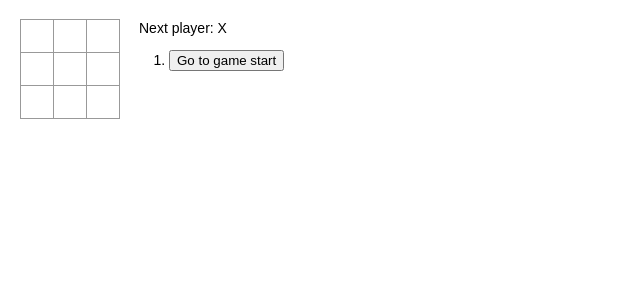
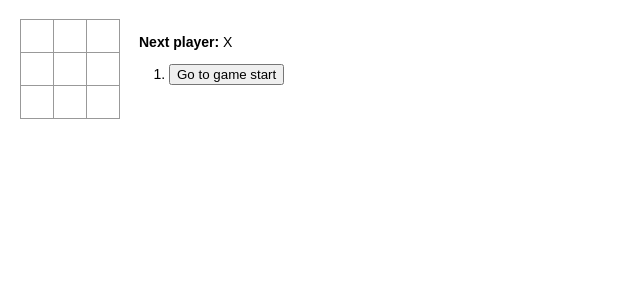
Before and after one commit to jgomesmv/ReactSinglePageApplication, a React (Create React App) app: page /game in a window 1280 px wide. Shown: the top 300 px of the page, without its empty margins (0-640 px from the left). Built offline with nearby package versions, Linux system fonts and the light colour scheme.

Commit message:
improve game status logic

```diff
--- a/src/app/pages/game/game.page.jsx
+++ b/src/app/pages/game/game.page.jsx
@@ -76,19 +76,26 @@ export default class GamePage extends Component {
     });
   }
 
+  getStatus(winner) {
+    let statusLabel;
+    let status;
+    if (winner) {
+      statusLabel = "Winner: ";
+      status = winner;
+    } else {
+      statusLabel = "Next player: "
+      status = (this.state.xIsNext ? 'X' : 'O');
+    }
+
+    return { label: statusLabel, value: status};
+  }
+
   render () {
     const history = this.state.history;
     const current = history[this.state.stepNumber];
     const winner = this.calculateWinner(current.squares);
-
     const moves = this.historyMoves(history);
-
-    let status;
-    if (winner) {
-      status = 'Winner: ' + winner;
-    } else {
-      status = 'Next player: ' + (this.state.xIsNext ? 'X' : 'O');
-    }
+    const status = this.getStatus(winner);
 
     return (
       <div className="p-game">
@@ -97,8 +104,10 @@ export default class GamePage extends Component {
             squares={current.squares}
             onClick={(i) => this.handleClick(i)}/>
         </div>
-        <div className="p-game__gameInfo">
-          <div>{status}</div>
+        <div className="p-game__info">
+          <div>
+            <p><span className="p-game__statusLabel">{status.label}</span>{status.value}</p>
+          </div>
           <ol>{moves}</ol>
         </div>
       </div>
--- a/src/app/pages/game/game.page.scss
+++ b/src/app/pages/game/game.page.scss
@@ -2,7 +2,11 @@
   display: flex;
   flex-direction: row;
 
-  &__gameInfo {
+  &__info {
     margin-left: 20px;
   }
+
+  &__statusLabel {
+    font-weight: 800;
+  }
 }
```
